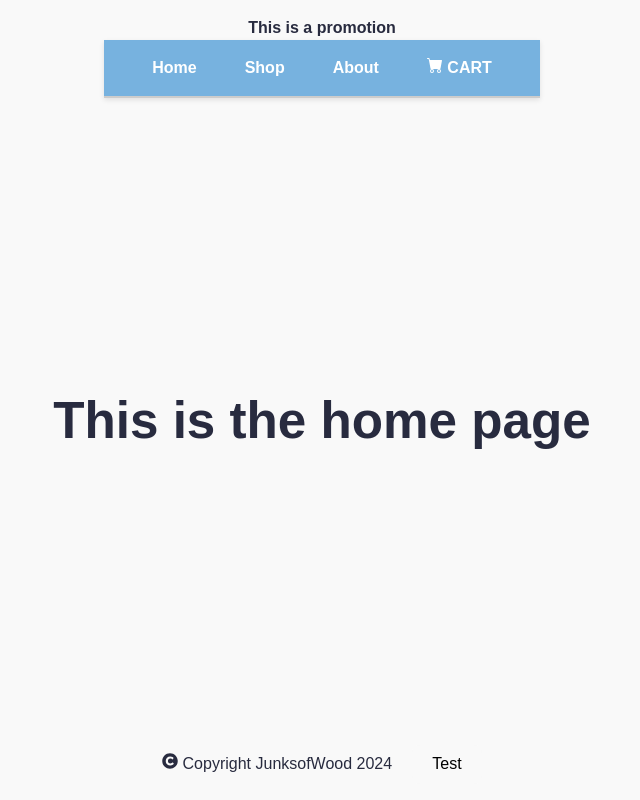
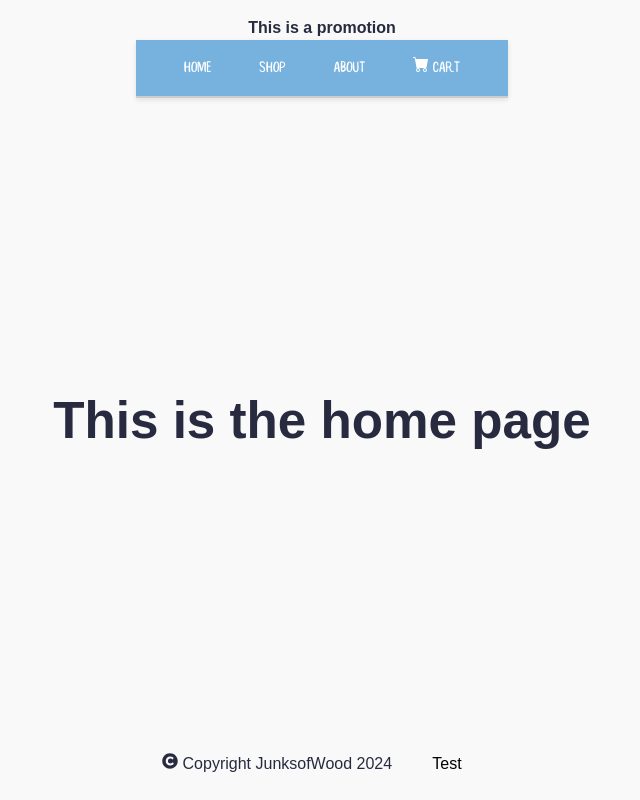
Before and after one commit to Gerogie18/Melanie_Jennifer_Sarah_Sprint2, a React (Vite) app in the folder Junksofwood/: page / in a window 1280 px wide. Shown: the whole page, without its empty margins (318-958 px from the left). Built offline with nearby package versions, Linux system fonts and the light colour scheme; data requests are answered from the project's data file; a web font is replaced by a local one.

Commit message:
Update font filepath

```diff
--- a/Junksofwood/src/temp.css
+++ b/Junksofwood/src/temp.css
@@ -1,16 +1,16 @@
 /* Fonts */
 @font-face {
     font-family: 'Pacific Northwest';
-    src: url('./assets/fonts/pacific_northwest-webfont.woff2') format('woff2'),
-         url('./assets/fonts/pacific_northwest-webfont.woff') format('woff');
+    src: url('/assets/fonts/pacific_northwest-webfont.woff2') format('woff2'),
+         url('/assets/fonts/pacific_northwest-webfont.woff') format('woff');
     font-weight: normal;
     font-style: normal;
 }
 
 @font-face {
     font-family: 'Root Beer';
-    src: url('./assets/fonts/root_beer-webfont.woff2') format('woff2'),
-         url('./assets/fonts/root_beer-webfont.woff') format('woff');
+    src: url('/assets/fonts/root_beer-webfont.woff2') format('woff2'),
+         url('/assets/fonts/root_beer-webfont.woff') format('woff');
     font-weight: normal;
     font-style: normal;
 }
```
